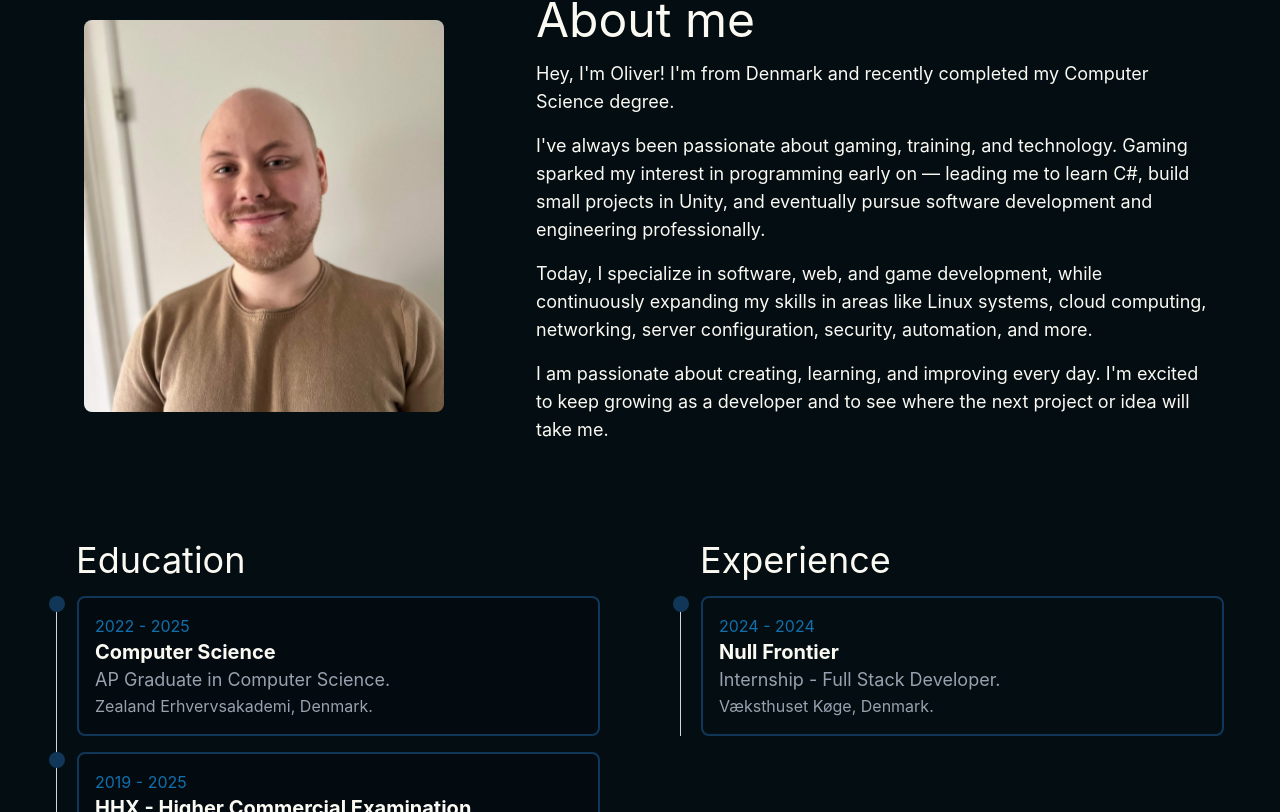
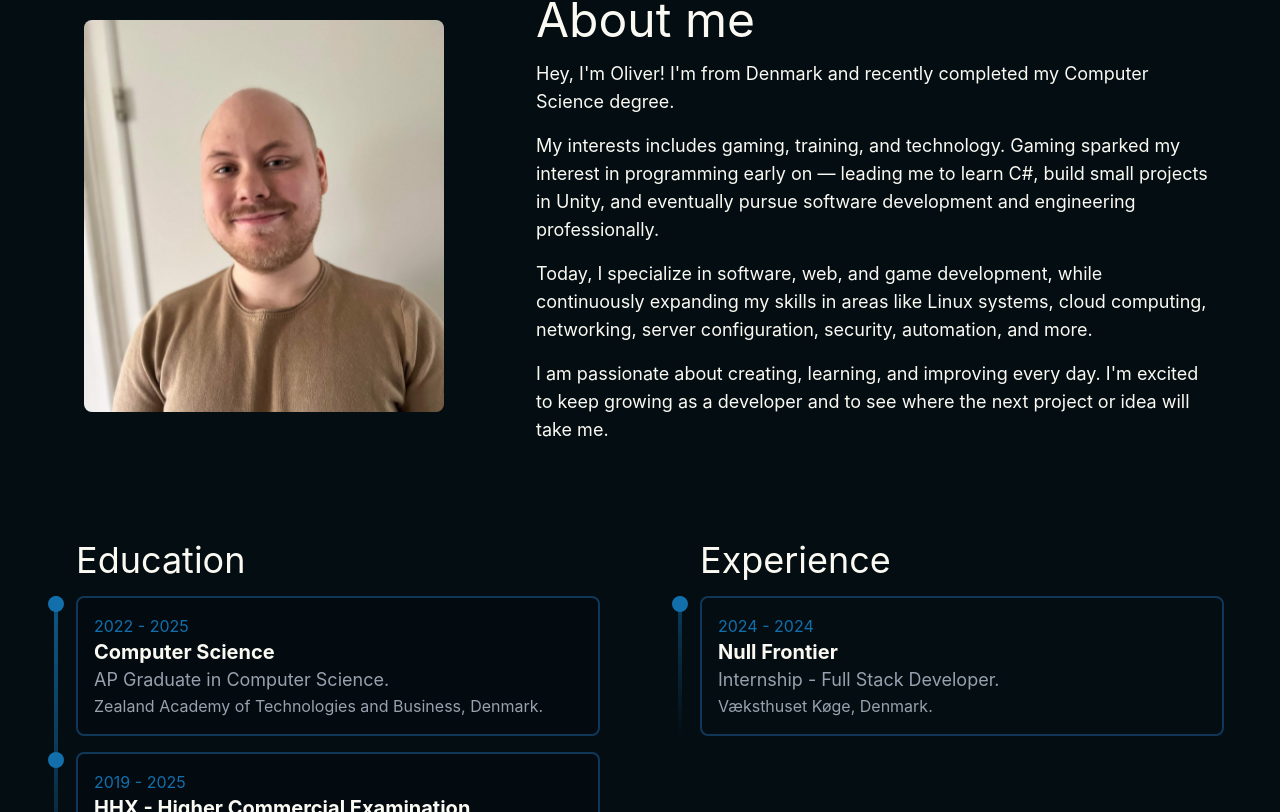
Before and after one commit to oliv6362/myportfolio, a React (Vite) app: page / in a window 1280 px wide. Shown: the part 868-1680 px from the top of the page. Built offline with nearby package versions, Linux system fonts and the light colour scheme.

Commit message:
Updated details and the design of the vertical line in  educationCard and expierenceCard component.

```diff
--- a/src/components/molecules/educationCard.tsx
+++ b/src/components/molecules/educationCard.tsx
@@ -4,7 +4,7 @@ const EducationPart: React.FC = () => {
             year: "2022 - 2025",
             institution: "Computer Science",
             description: "AP Graduate in Computer Science.",
-            location: "Zealand Erhvervsakademi, Denmark.",
+            location: "Zealand Academy of Technologies and Business, Denmark.",
         },
         {
             year: "2019 - 2025",
@@ -18,11 +18,16 @@ const EducationPart: React.FC = () => {
         <div className="mt-4 px-10 pt-20">
             <h2 className="text-xl md:text-2xl lg:text-3xl xl:text-4xl text-start pl-5">Education</h2>
 
-            <div className="relative border-s border-gray-300">
+            <div className="relative">
                 {education.map((edu, index) => (
                     <div key={index} className="pl-5">
-                        <div className="absolute w-4 h-4 bg-[#103758] rounded-full -ml-7"></div>
+                        {/* Circle for the timeline */}
+                        <div className="absolute w-4 h-4 bg-[#126FAB] rounded-full -ml-7"></div>
 
+                        {/* Vertical gradient line */}
+                        <div className="absolute -left-0.5 top-0 h-full w-1 bg-gradient-to-b from-[#126FAB] to-transparent opacity-50"></div>
+
+                        {/* Education details */}
                         <div className="mt-4 bg-[#030b10] p-4 rounded-lg text-start border-2 border-[#103758]">
                             <p className="text-sm lg:text-base text-[#126FAB]">{edu.year}</p>
                             <p className="text-lg lg:text-xl font-bold">{edu.institution}</p>
--- a/src/components/molecules/experienceCard.tsx
+++ b/src/components/molecules/experienceCard.tsx
@@ -12,10 +12,14 @@ const ExperiencePart: React.FC = () => {
         <div className="mt-4 px-10 pt-5 xl:pt-20">
             <h2 className="text-xl md:text-2xl lg:text-3xl xl:text-4xl text-start pl-5">Experience</h2>
 
-            <div className="relative border-s border-gray-300">
+            <div className="relative">
                 {experience.map((exp, index) => (
                     <div key={index} className="pl-5">
-                        <div className="absolute w-4 h-4 bg-[#103758] rounded-full -ml-7"></div>
+                        {/* Circle for the timeline */}
+                        <div className="absolute w-4 h-4 bg-[#126FAB] rounded-full -ml-7"></div>
+
+                        {/* Vertical gradient line */}
+                        <div className="absolute -left-0.5 top-0 h-full w-1 bg-gradient-to-b from-[#126FAB] to-transparent opacity-50"></div>
 
                         <div className="mt-4 bg-[#040d12] p-4 rounded-lg text-start border-2 border-[#103758]">
                             <p className="text-sm lg:text-base text-[#126FAB]">{exp.year}</p>
--- a/src/data/abouts.ts
+++ b/src/data/abouts.ts
@@ -4,7 +4,7 @@ export interface AboutParagraph {
 
 export const aboutParagraphs: AboutParagraph[] = [
     { text: "Hey, I'm Oliver! I'm from Denmark and recently completed my Computer Science degree." },
-    { text: "I've always been passionate about gaming, training, and technology. Gaming sparked my interest in programming early on — leading me to learn C#, build small projects in Unity, and eventually pursue software development and engineering professionally." },
+    { text: "My interests includes gaming, training, and technology. Gaming sparked my interest in programming early on — leading me to learn C#, build small projects in Unity, and eventually pursue software development and engineering professionally." },
     { text: "Today, I specialize in software, web, and game development, while continuously expanding my skills in areas like Linux systems, cloud computing, networking, server configuration, security, automation, and more." },
     { text: "I am passionate about creating, learning, and improving every day. I'm excited to keep growing as a developer and to see where the next project or idea will take me." }
 ]
```
